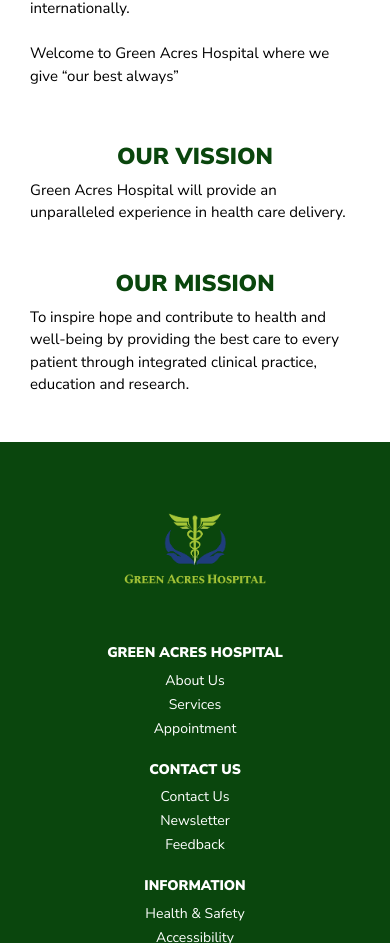
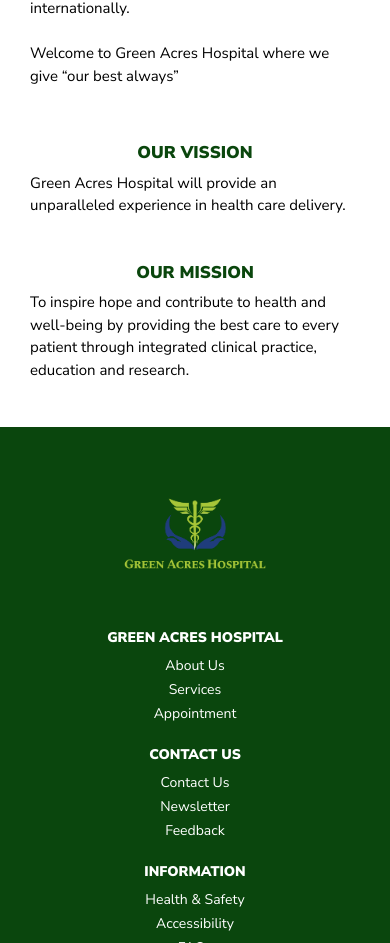
Before and after one commit to iamemmy/Greenacreshospital, a React (Vite) app: page /about in a window 390 px wide. Shown: the part 1111-2054 px from the top of the page. Built offline with nearby package versions, Linux system fonts and the light colour scheme.

Commit message:
commit
commit

```diff
--- a/src/style/_about.scss
+++ b/src/style/_about.scss
@@ -47,8 +47,8 @@
                 color: getColor(color04);
                 text-align: center;
                 width: 100%;
-                @include mini-mobile {
-                    font-size: 23px;
+                @include mobile {
+                    font-size: 17px;
                 }
             }
             p {
--- a/src/style/main.css
+++ b/src/style/main.css
@@ -1272,9 +1272,9 @@
   text-align: center;
   width: 100%;
 }
-@media (max-width: 490.1px) {
+@media (max-width: 660.1px) {
   .about .about-bottom div h4 {
-    font-size: 23px;
+    font-size: 17px;
   }
 }
 .about .about-bottom div p {
```
Also changed, not shown: 1 other file (tests, documents, lock files or other folders).
